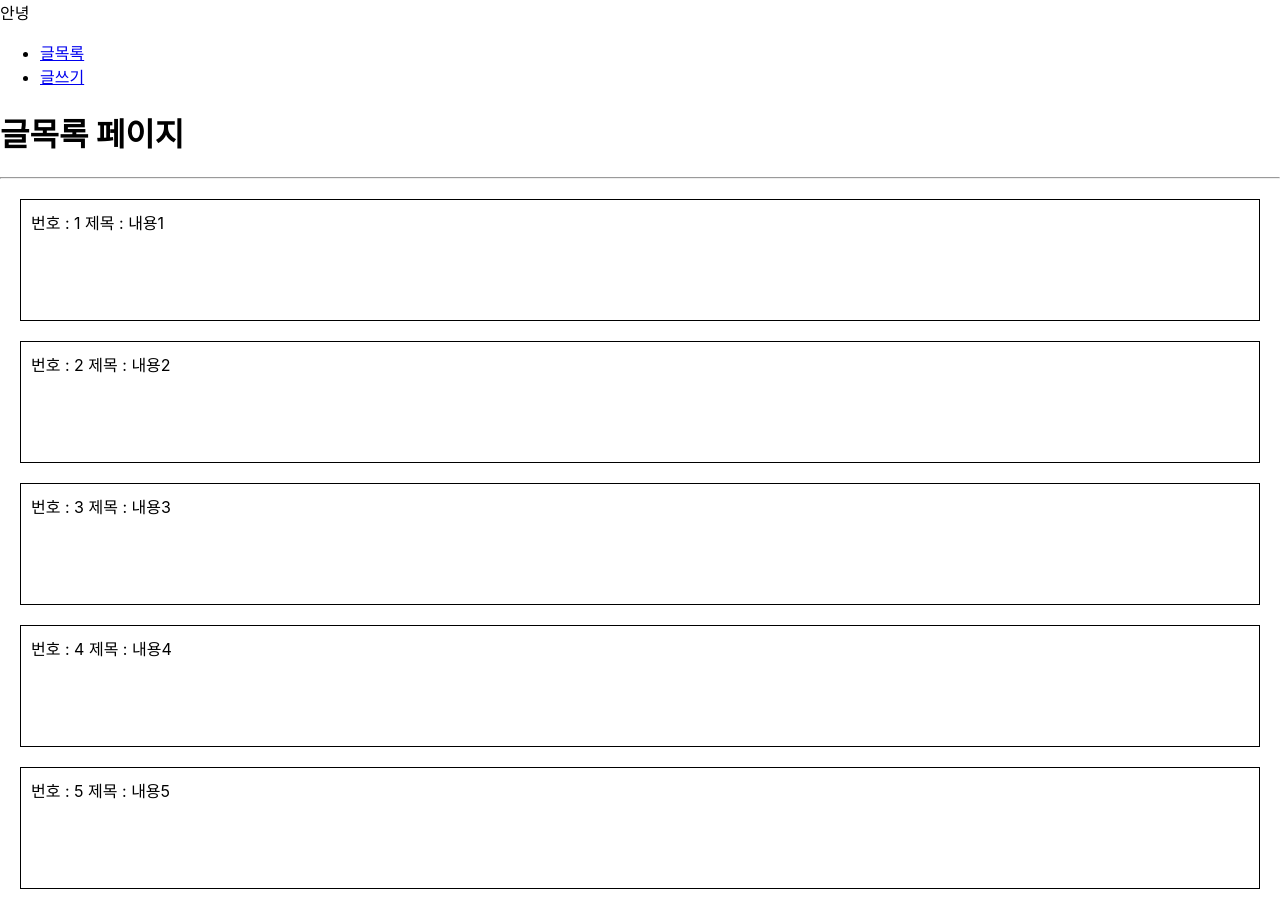
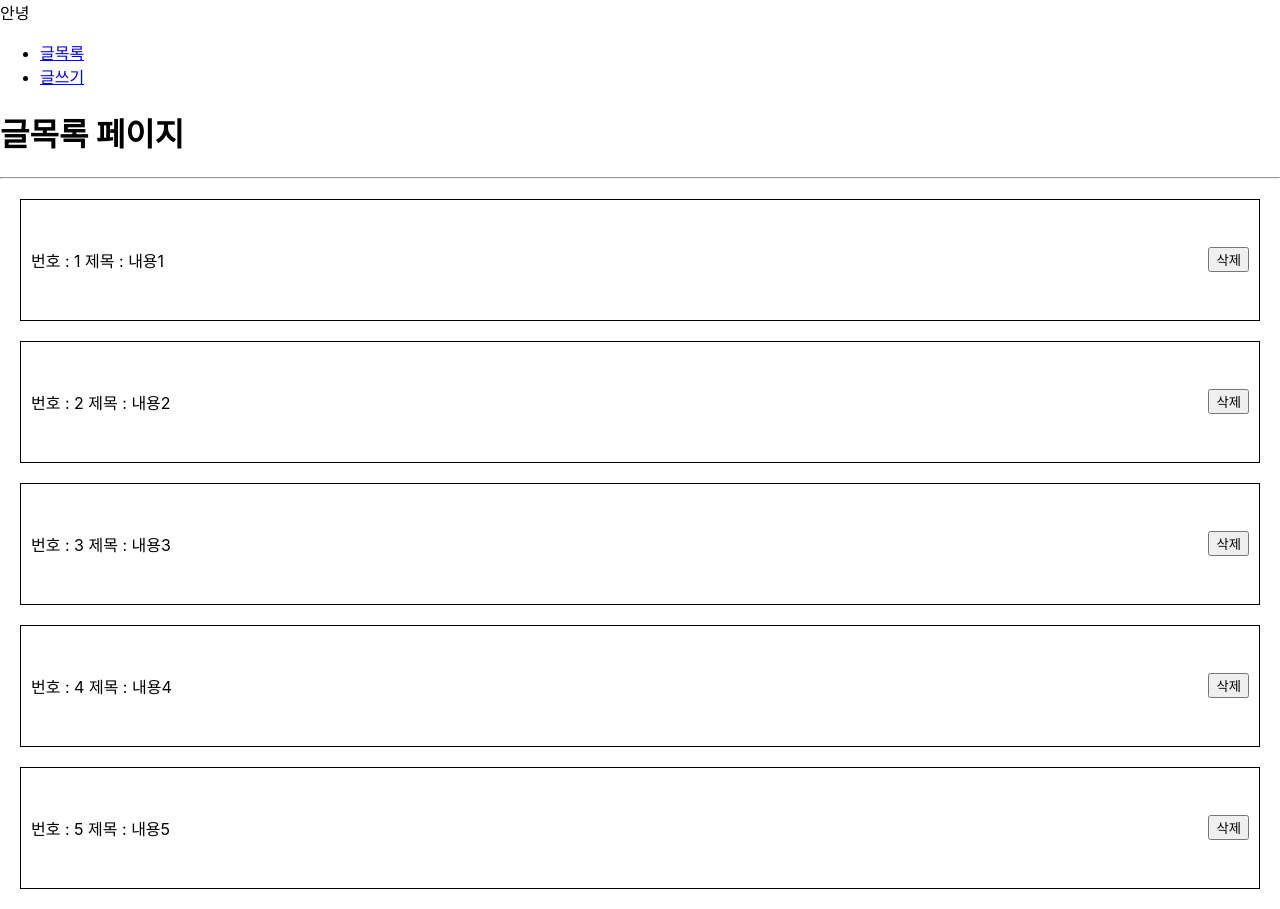
Before and after one commit to Lee-na-yun/spring-react-board, a React (Create React App) app: page / in a window 1280 px wide. Built offline with nearby package versions, Linux system fonts and the light colour scheme.

Commit message:
글목록에 삭제 버튼 & 글쓰기페이지 디자인 완료

```diff
--- a/src/pages/ListPage.js
+++ b/src/pages/ListPage.js
@@ -3,10 +3,13 @@ import { useState } from "react";
 import styled from "styled-components";
 
 const StyledItemBoxDiv = styled.div`
+  display: flex;
+  justify-content: space-between;
   border: 1px solid black;
   padding: 10px;
-  height:100px;
-  margin:20px;
+  height: 100px;
+  margin: 20px;
+  align-items: center;
 `;
 
 const ListPage = () => {
@@ -25,7 +28,10 @@ const ListPage = () => {
       <hr />
       {posts.map((posts) => (
         <StyledItemBoxDiv>
-          번호 : {posts.id} 제목 : {posts.title}
+          <div>
+            번호 : {posts.id} 제목 : {posts.title}
+          </div>
+          <button>삭제</button>
         </StyledItemBoxDiv>
       ))}
     </div>
--- a/src/pages/WritePage.js
+++ b/src/pages/WritePage.js
@@ -1,9 +1,22 @@
 import React from "react";
 
 const WritePage = () => {
+  const handleWrite = {
+    // ListPage의 setPosts에 무엇을 담아야할까?
+    //let posts = { id: 6, title: "인풋값" };
+    //setPosts();
+  };
+
   return (
     <div>
       <h1>글쓰기 페이지</h1>
+      <hr />
+      <form>
+        <input type="text" placeholder="제목을 입력하세요.." />
+        <button type="button" onClick={handleWrite}>
+          글쓰기
+        </button>
+      </form>
     </div>
   );
 };
```
